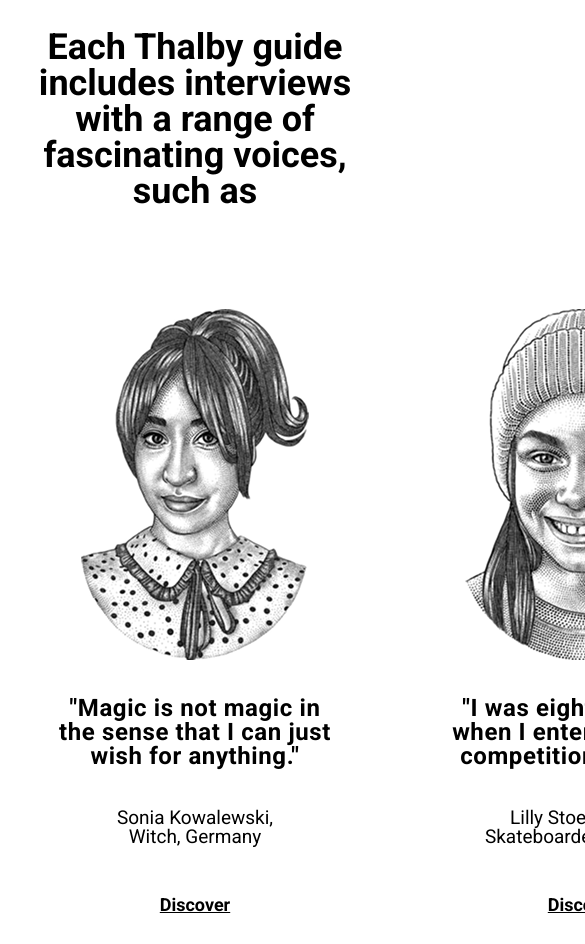
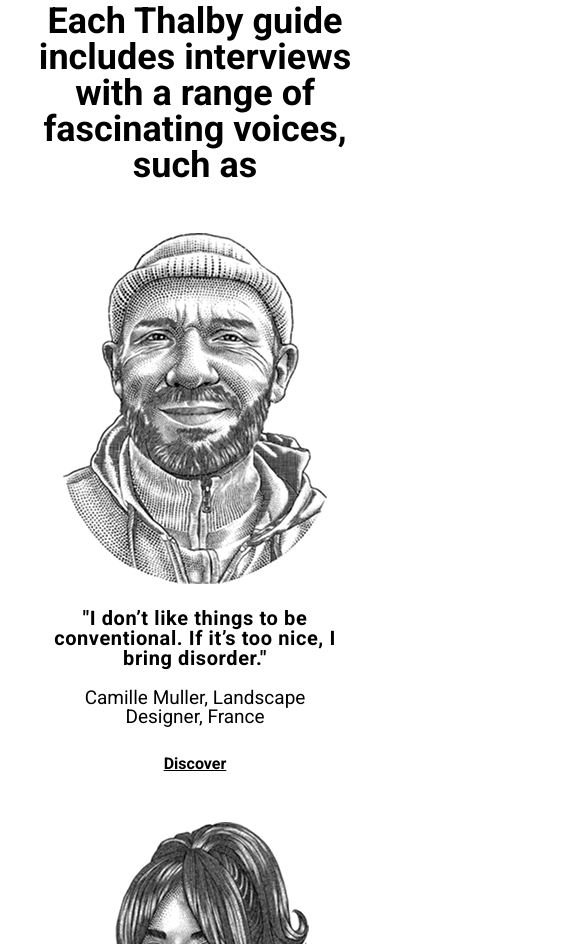
Before and after one commit to Denys-bit/thalby, a plain HTML site: page index.html in a window 390 px wide. Shown: the part 5420-6364 px from the top of the page, 585 px wide, since content can reach past the window. Drawn offline with Linux system fonts and the light colour scheme.

Commit message:
[add adaptive 768px] interviews v1

```diff
--- a/css/components/interviews.css
+++ b/css/components/interviews.css
@@ -65,3 +65,46 @@
     font-size: 18px;
     text-decoration: underline;
 }
+
+@media (max-width: 768px) {
+    .interviews {
+        margin-top: 26px;
+        margin-bottom: 60px;
+    }
+
+    .interviews__title {
+        max-width: 705px;
+        margin: 0 auto 50px;
+    }
+
+    .interviews__cards {
+        flex-direction: column;
+        align-items: center;
+    }
+
+    .interviews__card {
+        margin-right: 0;
+        margin-bottom: 50px;
+    }
+
+    .interviews__card-image {
+        width: 100%;
+        height: auto;
+    }
+
+    .interviews__card-title {
+        font-size: 20px;
+        padding-top: 24px;
+    }
+
+    .interviews__card-bio {
+        max-width: 100%;
+        padding-top: 20px;
+    }
+
+    .interviews__card-reference {
+        padding-top: 0;
+        margin-top: 30px;
+        font-size: 16px;
+    }
+}
```
